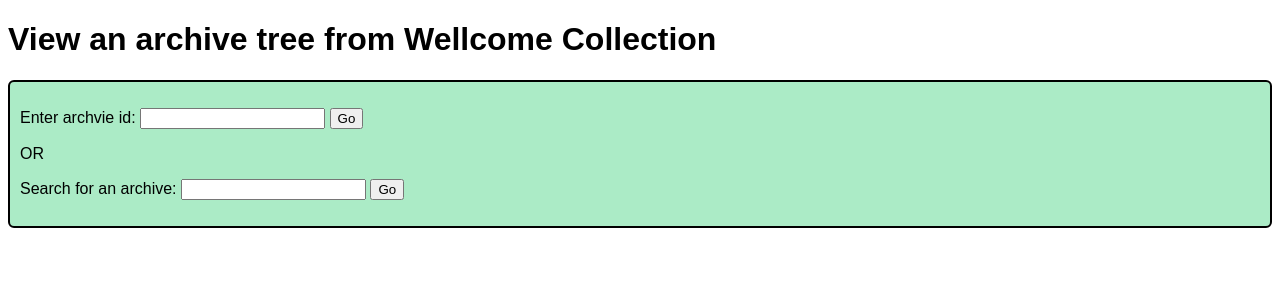
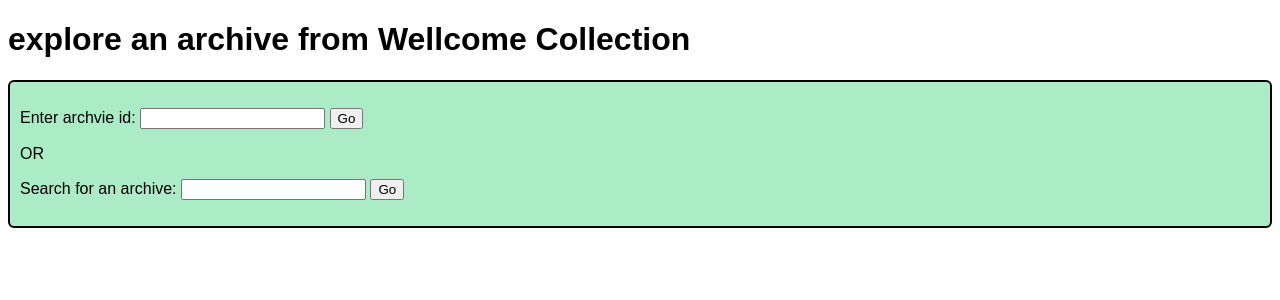
Before and after one commit to slr02/ArchiveTreeView, a Next.js app: page / in a window 1280 px wide. Shown: the top 300 px of the page. Built offline with nearby package versions, Linux system fonts and the light colour scheme.

Commit message:
changed title and heading

```diff
--- a/pages/index.js
+++ b/pages/index.js
@@ -106,11 +106,11 @@ export default function IndexPage() {
   return (
     <>
       <Head>
-        <title>View an archive tree from Wellcome Collection</title>
+        <title>Explore an archive from Wellcome Collection</title>
         <meta name="viewport" content="width=device-width, initial-scale=1" />
       </Head>
       <Container>
-        <h1>View an archive tree from Wellcome Collection</h1>
+        <h1>explore an archive from Wellcome Collection</h1>
         <FormContainer>
           {invalid && (
             <p style={{ color: "red", fontWeight: "bold" }}>{errorMessage}</p>
```
